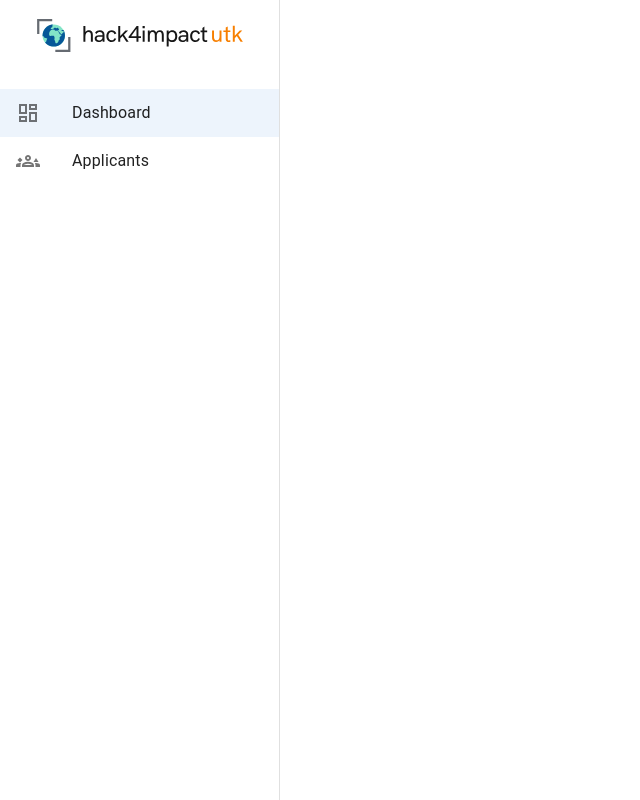
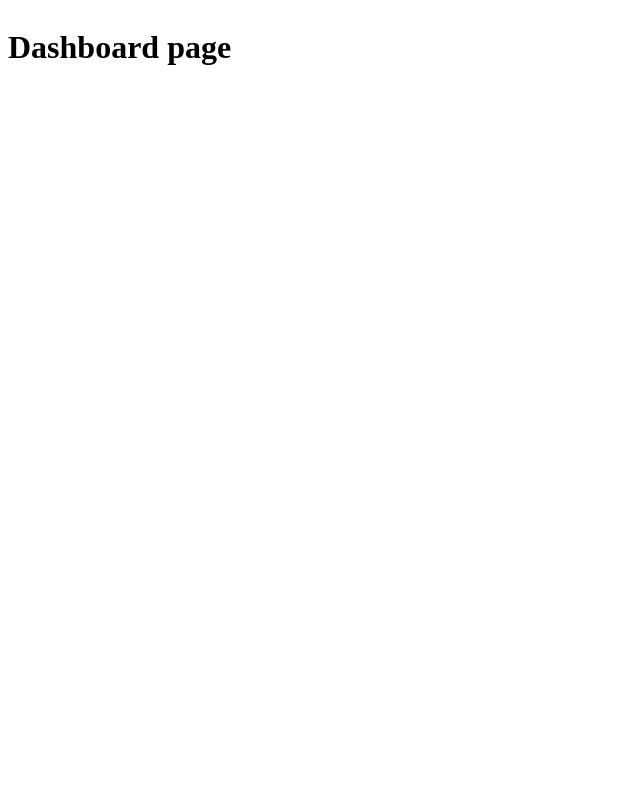
Before and after one commit to hack4impact-utk/internal-applications, a Next.js app in the folder apps/applicant-tracking/: page / in a window 1280 px wide. Shown: the whole page, without its empty margins (0-640 px from the left). Built offline with nearby package versions, Linux system fonts and the light colour scheme.

Commit message:
finish nav drawer

```diff
--- a/apps/applicant-tracking/src/app/layout.tsx
+++ b/apps/applicant-tracking/src/app/layout.tsx
@@ -1,5 +1,3 @@
-import NavigationDrawer from '@/components/NavigationDrawer';
-
 export const metadata = {
   title: 'Next.js',
   description: 'Generated by Next.js',
@@ -12,10 +10,7 @@ export default function RootLayout({
 }) {
   return (
     <html lang="en">
-      <body>
-        <NavigationDrawer />
-        {children}
-      </body>
+      <body style={{ display: 'flex' }}>{children}</body>
     </html>
   );
 }
--- a/apps/applicant-tracking/src/services/api/applicant.ts
+++ b/apps/applicant-tracking/src/services/api/applicant.ts
@@ -1,4 +1,4 @@
-import urls from "@/utils/constants/urls";
+import { urls } from "@/utils/constants";
 import ValidationError from "@/utils/errors/validation-error";
 import { zApplicantResponse } from "@hack4impact-utk/internal-models";
 
--- /dev/null
+++ b/apps/applicant-tracking/src/utils/constants/index.ts
@@ -0,0 +1,4 @@
+export const LOGO_URL = '/logo.svg';
+
+export * from './routes'
+export { default as urls } from './urls'
--- a/apps/applicant-tracking/src/utils/constants.tsx
+++ b/apps/applicant-tracking/src/utils/constants/routes.ts
@@ -1,13 +1,6 @@
+import React from "react";
+import urls from "./urls";
 import { DashboardOutlined, Groups3Outlined } from '@mui/icons-material';
-
-export const LOGO_URL = '/logo.svg';
-
-const urls = {
-  pages: {
-    dashboard: '/',
-    applicants: '/applicants',
-  },
-} as const;
 
 type AtsPageUrl = (typeof urls)['pages'][keyof (typeof urls)['pages']];
 
@@ -19,13 +12,13 @@ type AtsRoute = {
 
 export const routes: Readonly<AtsRoute[]> = [
   {
-    icon: <DashboardOutlined />,
+    icon: React.createElement(DashboardOutlined, {}, null),
     text: 'Dashboard',
-    route: '/',
+    route: urls.pages.dashboard,
   },
   {
-    icon: <Groups3Outlined />,
+    icon: React.createElement(Groups3Outlined, {}, null),
     text: 'Applicants',
-    route: '/applicants',
+    route: urls.pages.applicants,
   },
 ] as const;
--- a/apps/applicant-tracking/src/utils/constants/urls.ts
+++ b/apps/applicant-tracking/src/utils/constants/urls.ts
@@ -1,4 +1,8 @@
 const urls = {
+  pages: {
+    dashboard: '/',
+    applicants: '/applicants',
+  },
   api: {
     getApplicant: (id: string) => `/api/applicants/${id}`,
     getAllApplicants: '/api/applicants',
```
Also changed, not shown: 2 other files (tests, documents, lock files or other folders).
